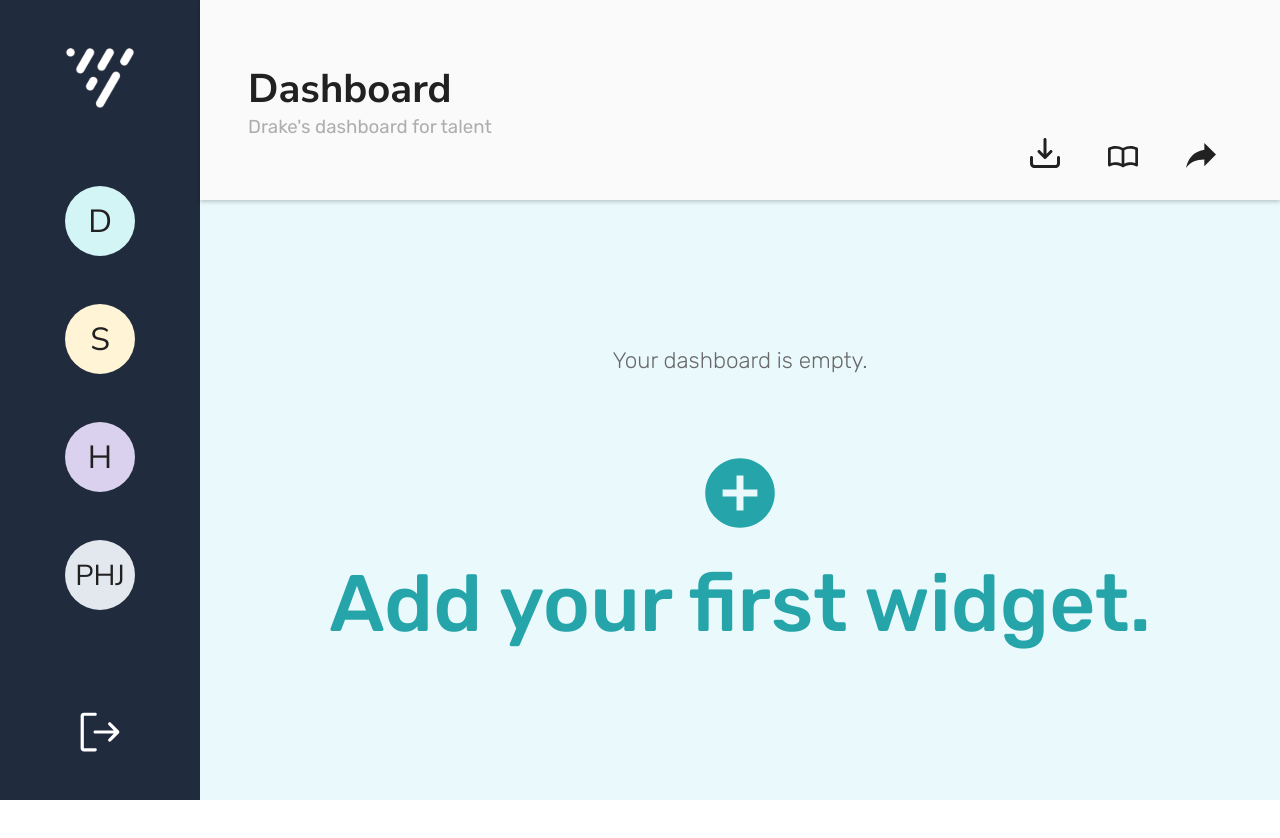
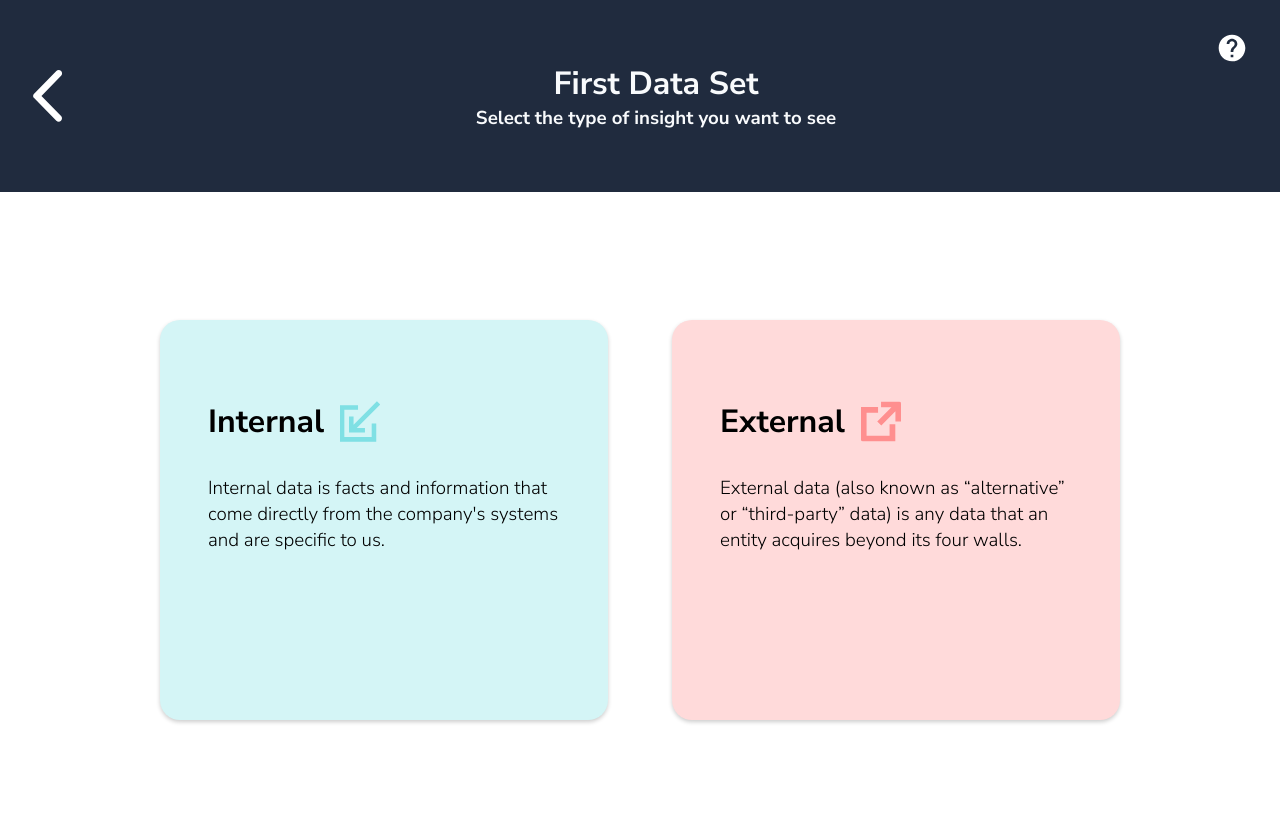
Before and after one commit to brandonyuh/luckynumberslevins, a React (Create React App) app: page / in a window 1280 px wide. Shown: the top 838 px of the page. Before the commit the page ends 800 px from the top, so only its background shows below. Built offline with nearby package versions, Linux system fonts and the light colour scheme.

Commit message:
create header pages jsx with props, also internal/external page

```diff
--- a/src/App.jsx
+++ b/src/App.jsx
@@ -1,10 +1,12 @@
 import './App.scss';
-import Home from './pages/Home/Home';
+import InternalExternal from './components/InternalExternal/InternalExternal';
+// import Home from './pages/Home/Home';
 
 function App() {
    return (
       <div className='App'>
-         <Home />
+         <InternalExternal />
+         {/* <Home /> */}
       </div>
    );
 }
--- /dev/null
+++ b/src/Components/HeaderPages/HeaderPage.jsx
@@ -0,0 +1,17 @@
+import './HeaderPage.scss';
+
+function HeaderPage({ arrowBack, questionMark }) {
+   return (
+      <div className='container__top'>
+         <img className='container__img' src={arrowBack} alt='arrow back' />
+         <div className='container__titles'>
+            <h1 className='container__title'>First Data Set</h1>
+            <h3 className='container__subtitle--title'>Select the type of insight you want to see</h3>
+         </div>
+         <div className='container__question'>
+            <img className='container__question--img' src={questionMark} alt='question mark' />
+         </div>
+      </div>
+   );
+}
+export default HeaderPage;
--- /dev/null
+++ b/src/Components/HeaderPages/HeaderPage.scss
@@ -0,0 +1,58 @@
+@use "../../styles/partials/mixins" as *;
+@use "../../styles/partials/fonts" as *;
+@use "../../styles/partials/variables" as *;
+
+.container {
+
+  &__top {
+    background-color: $primaryBlue;
+    color: $primaryLight;
+    padding: 2rem;
+    display: flex;
+    height: 12rem;
+  }
+
+  &__img{
+    flex: 1;
+    max-width: 4rem;
+  }
+
+  &__titles {
+     flex: 1;
+    text-align: center;
+    display: flex;
+    flex-direction: column;
+    justify-content: center;
+  }
+
+  &__question{
+    display: flex;
+    flex-direction: column;
+
+    &--img{
+      max-width: 2rem;
+    }
+  }
+
+  &__title {
+    display: flex;
+    justify-content: center;
+    align-items: center;
+
+  }
+
+  &__arrow {
+    display: flex;
+    justify-content: flex-start;
+    padding-left: 2rem;
+  }
+
+  &__subtitle {
+    display: flex;
+    justify-content: center;
+    margin-bottom: 2rem;
+
+  }
+
+
+}
--- a/src/Components/InternalExternal/InternalExternal.jsx
+++ b/src/Components/InternalExternal/InternalExternal.jsx
@@ -1,41 +1,34 @@
-import "./InternalExternal.scss";
-import arrowBack from "../../assets/images/arrow-back.svg";
-import questionMark from "../../assets/images/question-mark.svg";
-import { Link } from "react-router-dom";
+import './InternalExternal.scss';
+import arrowBack from '../../assets/images/arrow-back.svg';
+import questionMark from '../../assets/images/question-mark.svg';
+// import { Link } from 'react-router-dom';
+import externalIcon from '../../assets/icons/external.svg';
+import internalIcon from '../../assets/icons/internal.svg';
+import HeaderPage from '../HeaderPages/HeaderPage';
 
 function InternalExternal() {
    return (
-    <div className="container">
-      <div className="container_top">
-        <div className="container_titles">
-          <h1 className="container_title">First Data Set</h1>
-          <img className="container_arrow" src={arrowBack} alt="arrow back" />
-          {/* <img
-            className="container_question"
-            src={questionMark}
-            alt="question mark"
-          /> */}
-          <div className="container_subtitle">
-            <h3 className="container_subtitle-title">
-              Select the type of insight you want to see
-            </h3>
+      <div className='container'>
+         <HeaderPage arrowBack={arrowBack} questionMark={questionMark} />
+         <div className='container__boxes'>
+            <div className='container__internal'>
+               <div className='container__internal--title'>
+                  <h1>Internal</h1>
+                  <img className='container__internal--img' src={internalIcon} alt='internal icon' />
                </div>
-        </div>
-      </div>
-      <div className="container_boxes">
-        <div className="container_internal">
-          <div className="container_internal-title">Internal</div>
-          <p className="container_internal-text">
-            Internal data is facts and information that come directly from the
-            company's systems and are specific to us.
+               <p className='container__internal--text'>
+                  Internal data is facts and information that come directly from the company's systems and are specific to us.
                </p>
             </div>
 
-        <div className="container_external">
-          <div className="container_external-title">External</div>
-          <p className="container_external-text">
-            External data (also known as “alternative” or “third-party” data) is
-            any data that an entity acquires beyond its four walls.
+            <div className='container__external'>
+               <div className='container__external--title'>
+                  <h1>External</h1>
+                  <img className='container__internal--img' src={externalIcon} alt='internal icon' />
+               </div>
+               <p className='container__external--text'>
+                  External data (also known as “alternative” or “third-party” data) is any data that an entity acquires beyond its four
+                  walls.
                </p>
             </div>
          </div>
--- a/src/Components/InternalExternal/InternalExternal.scss
+++ b/src/Components/InternalExternal/InternalExternal.scss
@@ -3,99 +3,74 @@
 @use "../../styles/partials/variables" as *;
 
 .container {
-  &_top {
-    background-color: $primaryBlue;
-    color: $primaryLight;
-    height: 254px;
+
+
+  &__boxes {
+
+    max-width: 60rem;
+    min-height: 400px;
+    margin: 8rem auto;
+    display: flex;
+    gap: 4rem;
   }
 
-  &_titles {
-    // display: flex;
-    // flex-direction: row;
-    // justify-content: center;
-    // align-items: center;
-    padding-top: 4rem;
-  }
-
-  &_title {
-    display: flex;
-    justify-content: center;
-    align-items: center;
-
-    // margin-top: ;
-    // padding-top: 4rem;
-  }
-
-  &_arrow {
-    display: flex;
-    justify-content: flex-start;
-    // align-items: center;
-    padding-left: 2rem;
-  }
-
-  &_subtitle {
-    display: flex;
-    justify-content: center;
-    margin-bottom: 2rem;
-    // padding-top: 2rem;
-    &-title {
-      //   display: flex;
-      //   margin-bottom: 2rem;
-    }
-  }
-
-  &_boxes {
-    // display: flex;
-    // justify-content: space-around;
-    // margin-top: 8rem;
-    width: 80%;
-    min-height: 300px;
-    margin: 8rem auto;
-    display: flex;
-    gap: 2rem;
-  }
-
-  &_internal {
+  &__internal {
     background: #d4f5f6;
     border-radius: 20px;
-    margin-left: 4rem;
-    &-title {
-      font-size: 2rem;
-      justify-content: center;
-      margin-left: 6rem;
-      padding-top: 3rem;
+    padding: 5rem 3rem;
+    flex: 1;
+    box-shadow: 0px 2px 4px rgba(0, 0, 0, 0.2);
+
+    &--img{
+      max-width: 2.5rem;
     }
 
-    &-text {
-      width: 50%;
+    &--title {
+      font-size: 1rem;
+      display: flex;
+      gap: 1rem;
+
+
+    }
+
+    &--text {
       font-size: 1rem;
       color: black;
       display: flex;
       justify-content: center;
-      margin-left: 6rem;
-      padding-top: 2rem;
+      margin-top: 2rem;
+      font-size: 1.175rem;
+      font-weight: 300;
     }
   }
 
-  &_external {
+  &__external {
     background: #ffdada;
     border-radius: 20px;
-    // margin-left: 2rem;
-    &-title {
-      font-size: 2rem;
-      justify-content: center;
-      margin-left: 6rem;
-      padding-top: 3rem;
+    flex: 1;
+    padding: 5rem 3rem;
+    box-shadow: 0px 2px 4px rgba(0, 0, 0, 0.2);
+
+    &--img{
+      max-width: 2.5rem;
     }
 
-    &-text {
-      width: 50%;
+    &--title {
+      font-size: 1rem;
+      display: flex;
+      gap: 1rem;
+
+
+    }
+
+    &--text {
       font-size: 1rem;
       color: black;
       display: flex;
       justify-content: center;
-      margin-left: 6rem;
-      padding-top: 2rem;
+      margin-top: 2rem;
+      font-size: 1.175rem;
+      font-weight: 300;
     }
   }
 }
--- a/src/components/MainContent/MainContent.scss
+++ b/src/components/MainContent/MainContent.scss
@@ -33,6 +33,8 @@
 
         &--text{
             font-weight: 500;
+            font-size: 1.3rem;
+            color: $fontColor;
         }
 
         &--img{
```
Also changed, not shown: src/assets/icons/external.svg (added), src/assets/icons/internal.svg (added). Lines whose indentation alone changed are shown as unchanged.
